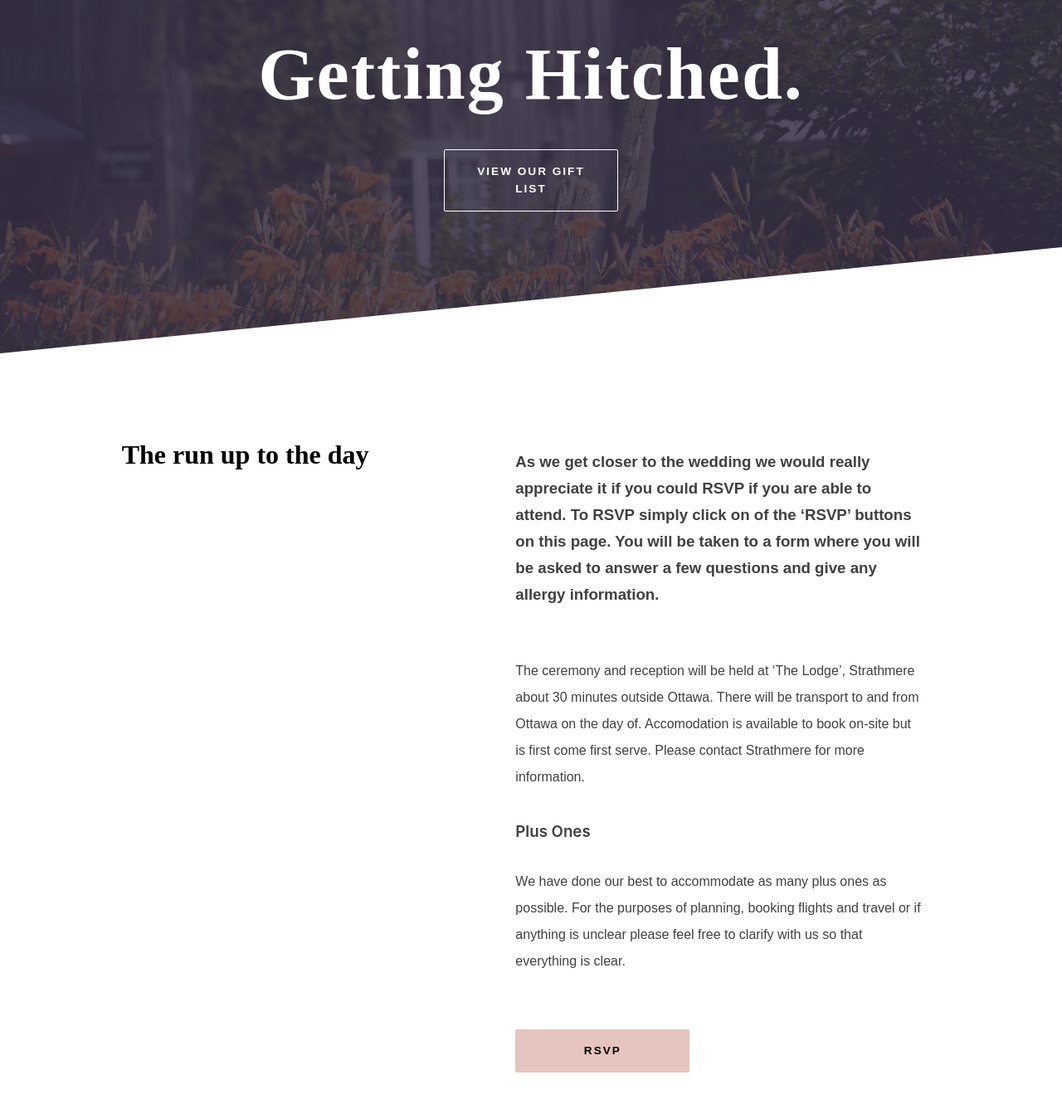
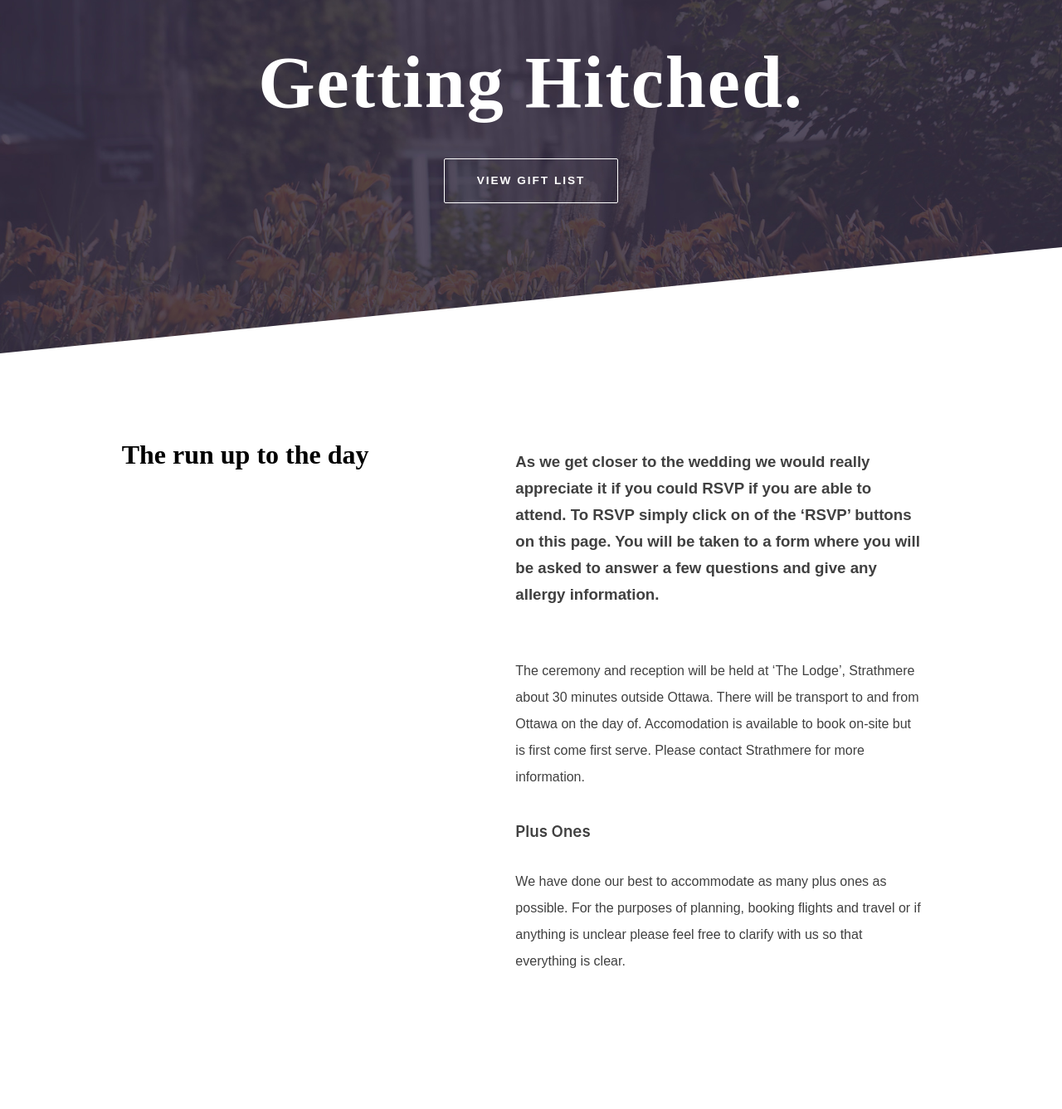
Before and after one commit to Kmjohnston1988/K-mac-2019, a plain HTML site: page RSVP.html in a window 1280 px wide. Shown: the part 134-1471 px from the top of the page at 83% size. Drawn offline with nearby package versions, Linux system fonts and the light colour scheme; a web font is replaced by a local one.

Commit message:
small tweaks

```diff
--- a/Assets/css/styles.css
+++ b/Assets/css/styles.css
@@ -1306,7 +1306,7 @@
     position: absolute;
     height: 100%;
     width: 100%;
-    display: flex;
+    display:  none;
     opacity: 0.5;
     align-items: center;
     margin-left: 22%;
--- a/RSVP.html
+++ b/RSVP.html
@@ -87,7 +87,7 @@
     <div class="secondary--header RSVP--header simple--fade">
       <section class="header--content">
         <h1 class="header--title">Getting Hitched.</h1>
-        <a href="https://www.our-wedding-list.co.uk/mcnamee.johnston.23488/list" target="_blank"><span class="btn-primary RSVP simple--fade">View our gift list</span></a>
+        <a href="https://www.our-wedding-list.co.uk/mcnamee.johnston.23488/list" target="_blank"><span class="btn-primary RSVP simple--fade">View gift list</span></a>
       </section>
       <svg class="header--divider"xmlns="http://www.w3.org/2000/svg" viewBox="0 0 100 100" preserveAspectRatio="none">
       <polygon fill="white" points="0,100 100,0 100,100"/>
@@ -116,7 +116,6 @@
             <p class="info--body RSVP--body first">The ceremony and reception will be held at ‘The Lodge’, Strathmere about 30 minutes outside Ottawa. There will be transport to and from Ottawa on the day of. Accomodation is available to book on-site but is first come first serve. Please contact Strathmere for more information.</p>
             <h6 class="RSVP--body">Plus Ones</h6>
             <p class="info--body RSVP--body">We have done our best to accommodate as many plus ones as possible. For the purposes of planning, booking flights and travel or if anything is unclear please feel free to clarify with us so that everything is clear.</p>
-            <a href="https://caitandkevgethitched.app.rsvpify.com/" target="_blank"><span class="btn-secondary RSVP">RSVP</span></a>
           </div>
 
         </section>
```
